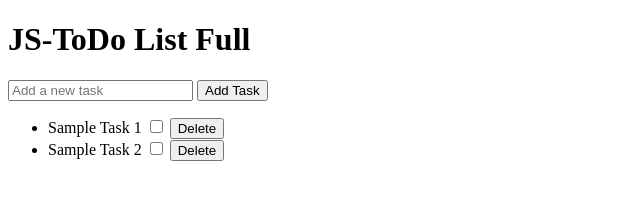
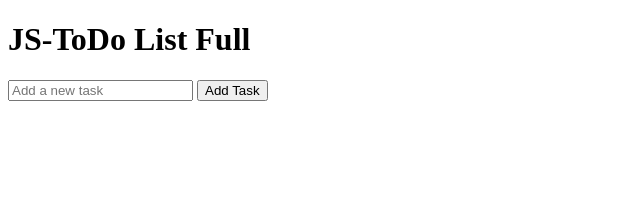
Before and after one commit to Dan-Lueers/interview-coding-exercises, a plain HTML site: page JS-ToDoList-Full/frontend/index.html in a window 1280 px wide. Shown: the whole page, without its empty margins (0-640 px from the left). Drawn offline with Linux system fonts and the light colour scheme; no server answers.

Commit message:
html cleanup

```diff
--- a/JS-ToDoList-Full/frontend/index.html
+++ b/JS-ToDoList-Full/frontend/index.html
@@ -13,20 +13,7 @@
             <button type="submit" id="add-button">Add Task</button>
         </form>
         <ul id="todo-list">
-            <li>
-                <span>
-                    <span>Sample Task 1</span>
-                    <input type="checkbox"/>
-                    <button>Delete</button>
-                </span>
-            </li>
-            <li>
-                <span>
-                    <span>Sample Task 2</span>
-                    <input type="checkbox"/>
-                    <button>Delete</button>
-                </span>
-            </li>
+
         </ul>
     </body>
 </html>
```
